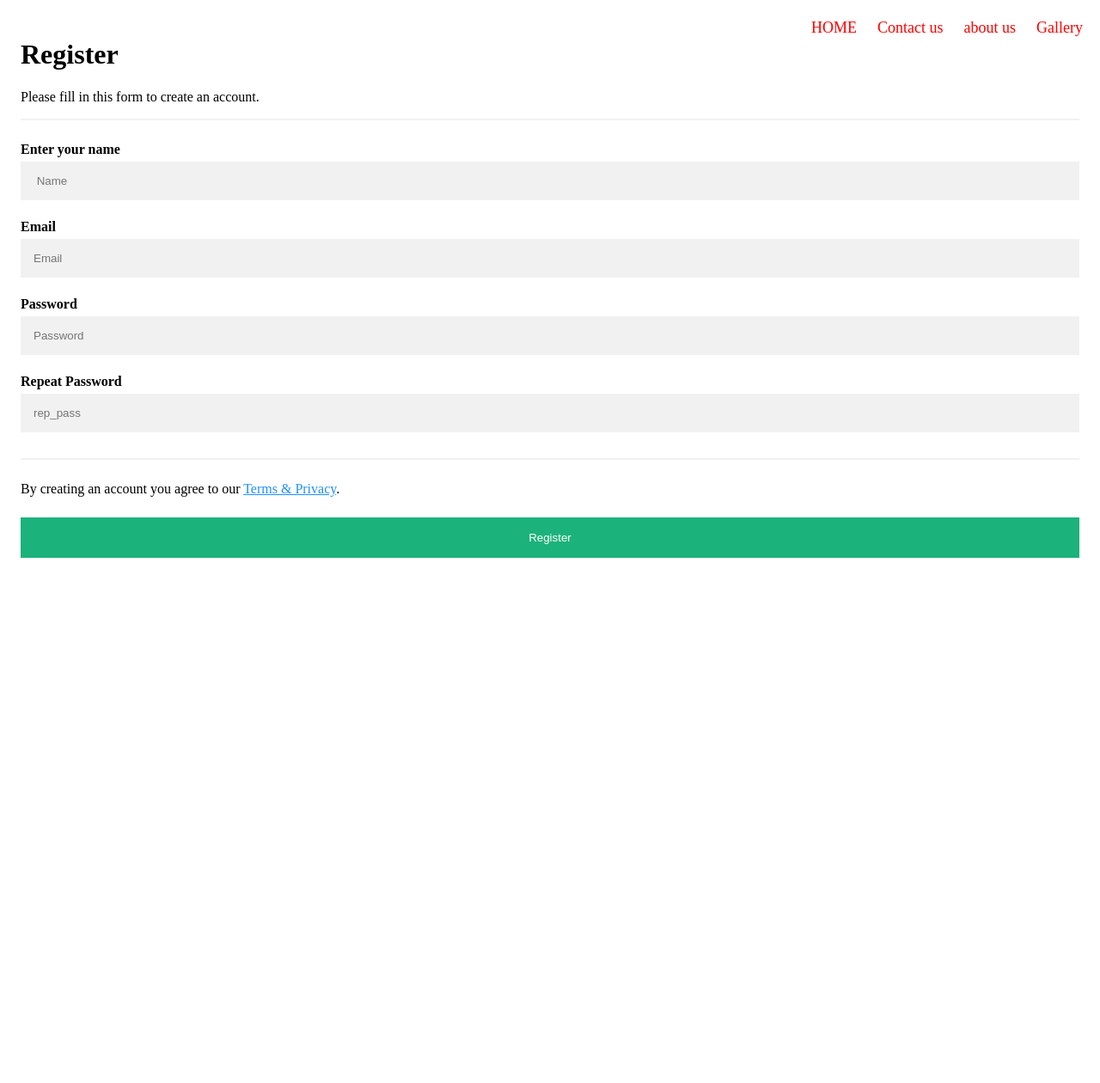
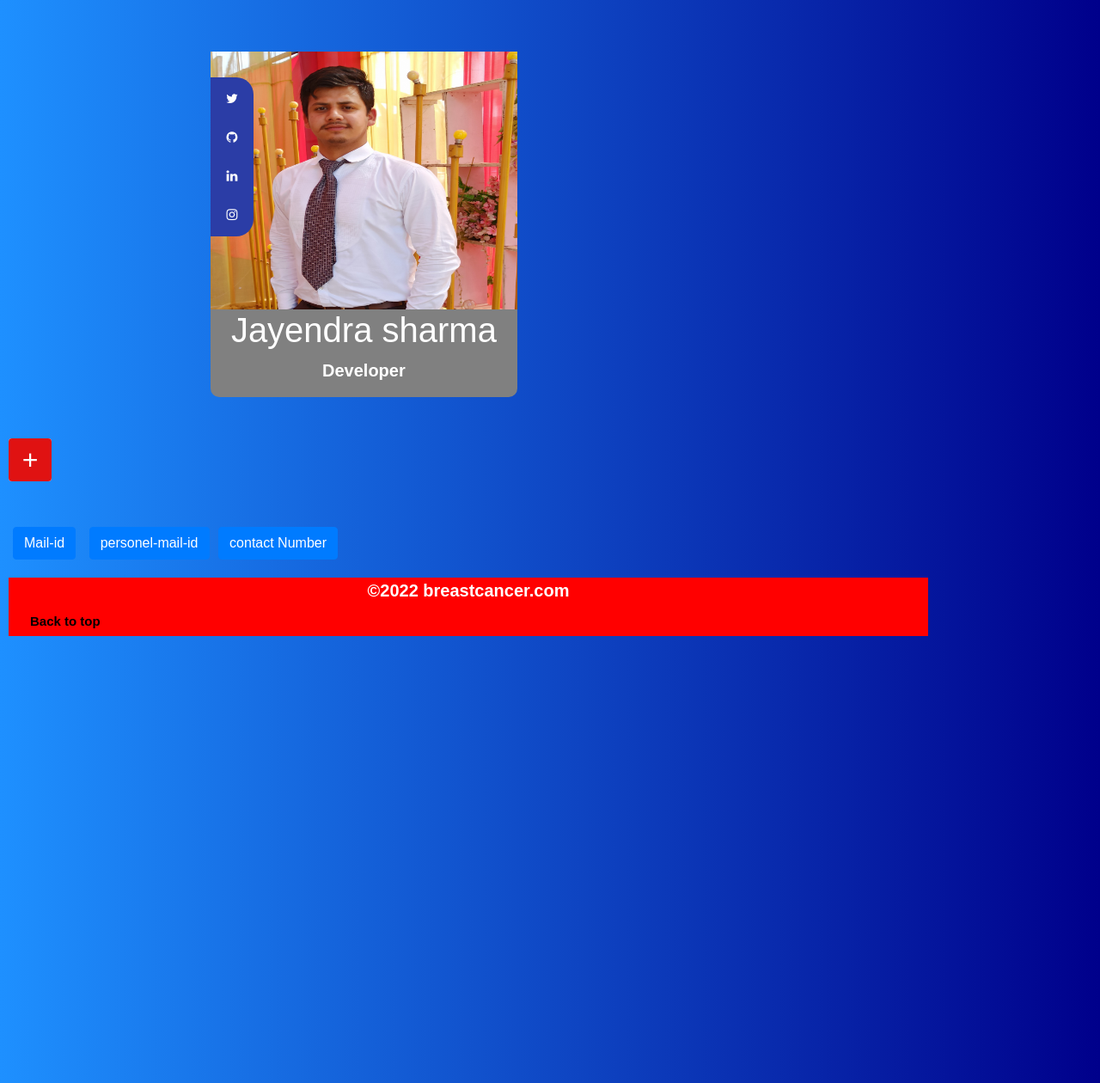
Before and after one commit to Jayendra-1017/Intership_major_project, a Flask app: page /contact in a window 1280 px wide. Shown: the top 1260 px of the page at 86% size. Before the commit the page ends 649 px from the top, so only its background shows below. Run offline with Flask 2, Linux system fonts and the light colour scheme; some libraries are stand-ins or nearby versions.

Commit message:
Update contact.html

```diff
--- a/templates/contact.html
+++ b/templates/contact.html
@@ -1,176 +1,385 @@
-<html lang="en">
+<!DOCTYPE html>
+<html>
+
 <head>
-    <meta charset="UTF-8">
-    <meta http-equiv="X-UA-Compatible" content="IE=edge">
-    <meta name="viewport" content="width=device-width, initial-scale=1.0">
   <title>contact us</title>
+  <link rel="stylesheet" href="style.css">
+  <link rel="stylesheet" href="https://cdn.jsdelivr.net/npm/bootstrap@4.0.0/dist/css/bootstrap.min.css"
+    integrity="sha384-Gn5384xqQ1aoWXA+058RXPxPg6fy4IWvTNh0E263XmFcJlSAwiGgFAW/dAiS6JXm" crossorigin="anonymous">
+  <link rel="stylesheet" href="https://cdnjs.cloudflare.com/ajax/libs/font-awesome/4.7.0/css/font-awesome.min.css">
+  <script src="https://code.jquery.com/jquery-3.6.0.min.js"></script>
   <style>
-* {box-sizing: border-box}
-
-/* Add padding to containers */
-.container {
-  padding: 16px;
+    * {
+      margin: 0;
+      padding: 0;
+      box-sizing: border-box;
+      font-family: Arial;
+      font-weight: bold;
     }
 
-/* Full-width input fields */
-input[type=text], input[type=password] {
-  width: 100%;
-  padding: 15px;
-  margin: 5px 0 22px 0;
-  display: inline-block;
-  border: none;
-  background: #f1f1f1;
+    body {
+      /* display:flex; */
+      justify-content: right;
+      align-items: center;
+      min-height: 100vh;
+      background: #424246;
+      /* overflow:hidden; */
+      overflow-wrap: break-word;
+      /* overflow: scroll; */
+
+      margin-right: 190px;
+      margin-bottom: 500px;
     }
 
-input[type=text]:focus, input[type=password]:focus {
-  background-color: #ddd;
-  outline: none;
+    .navigation {
+      position: relative;
+      width: 50px;
+      height: 50px;
+      background: #fff;
+      transition: width 0.5s, height 0.5s;
+      transition-delay: 0s, 0.75s;
+      transition: 0.5s;
+      z-index: 100000;
+      border-radius: 4px;
+      overflow: hidden;
     }
 
-/* Overwrite default styles of hr */
-hr {
-  border: 1px solid #f1f1f1;
-  margin-bottom: 25px;
+    .navigation.active {
+      width: 250px;
+      height: 400px;
+      transition: height 0.5s, width 0.5s;
+      transition-delay: 0s, 0.75s;
     }
 
-/* Set a style for the submit/register button */
-.registerbtn {
-  background-color: #04AA6D;
-  color: white;
-  padding: 16px 20px;
-  margin: 8px 0;
-  border: none;
+    .navigation .toggle {
+      position: relative;
+      top: 0;
+      left: 0;
+      width: 100%;
+      height: 50px;
+      display: flex;
+      justify-content: flex-end;
+      background: #e01212;
+      transition: 0.5s;
       cursor: pointer;
-  width: 100%;
-  opacity: 0.9;
     }
 
-.registerbtn:hover {
-  opacity:1;
+    .navigation .toggle.active {
+      background: #2196f3;
     }
 
-/* Add a blue text color to links */
-a {
-  color: dodgerblue;
+    .navigation .toggle::before {
+      content: '+';
+      position: absolute;
+      font-size: 2em;
+      display: flex;
+      justify-content: center;
+      align-items: center;
+      width: 50px;
+      height: 50px;
+      color: #fff;
+      font-weight: 400;
+      transition: 0.5s;
     }
 
-/* Set a grey background color and center the text of the "sign in" section */
-.signin {
-  background-color: #f1f1f1;
+    .navigation .toggle.active::before {
+      transform: rotate(315deg);
+    }
+
+    .navigation ul {
+      position: absolute;
+      left: 0;
+      width: 100%;
+    }
+
+    .navigation ul li {
+      position: relative;
+      list-style: none;
+      width: 100%;
+    }
+
+    .navigation ul li a:hover {
+      background: #03a9f4;
+    }
+
+    .navigation ul li a {
+      position: relative;
+      display: block;
+      width: 100%;
+      display: flex;
+      text-decoration: none;
+      color: #154367;
+    }
+
+    .navigation ul li a .icon {
+      position: relative;
+      display: block;
+      min-width: 50px;
+      height: 50px;
+      text-align: center;
+      line-height: 50px;
+    }
+
+    .navigation ul li a .icon .fa {
+      font-size: 24px;
+      color: #154367;
+    }
+
+    .navigation ul li a .title {
+      position: relative;
+      display: block;
+      line-height: 50px;
+      text-align: start;
+      white-space: nowrap;
+    }
+
+    .navigation ul li:hover a .icon .fa,
+    .navigation ul li:hover .title {
+      color: #fff;
+    }
+
+    .footer {
+
+      left: 0;
+      bottom: 0;
+      width: 100%;
+      background-color: red;
+      color: white;
       text-align: center;
     }
 
-/ .header {
-            overflow: hidden;
-            background-color: black;
-            padding: 20px 10px;
+    body {
+      padding: 10px;
+      font-family: Arial;
+
+    }
+
+    .top {
+      font-size: 3em;
+      font-weight: bold;
+      text-align: center;
+    }
+
+
+    .wrap {
+      display: grid;
+      grid-template-columns: repeat(auto-fit, minmax(300px, 1fr));
+      grid-gap: 30px;
+      max-width: 1000px;
+      margin: auto;
+      margin-top: 50px;
 
 
     }
 
-        /* Style the header links */
-        .header a {
-            float: left;
-            color: red;
-            text-align: center;
-            padding: 12px;
-            text-decoration: none;
-            font-size: 18px;
-            line-height: 25px;
-            border-radius: 4px;
+    .box {
+      background: gray;
+      border-radius: 10px;
+      margin-right: 245.4px;
+      margin-left: 200px;
+      width: 356.8px;
     }
 
-        /* Style the logo link (notice that we set the same value of line-height and font-size to prevent the header to increase when the font gets bigger */
-        .header a.logo {
-            font-size: 25px;
-            font-weight: bold;
+    img {
+      width: 100%;
+      height: 300px;
     }
 
-        /* Change the background color on mouse-over */
-        .header a:hover {
-            background-color: #ddd;
+    .social {
+      margin-top: -270px;
+      background: #2b3da6;
+      border-radius: 0 20px 20px 0;
+      position: absolute;
+
+
+    }
+
+    a {
+      display: flex;
+      margin: 5px;
+
+
+      position: relative;
+      text-decoration: none;
+      font-size: 15px;
+      color: #fff;
+      padding: 5px;
+    }
+
+    .fa {
+      line-height: 30px;
+      width: 30px;
+      height: 30px;
+      position: relative;
+      text-align: center;
+
+    }
+
+    .text {
+      text-align: center;
+      color: #fff;
+    }
+
+    p {
+      font-size: 20px;
+    }
+
+    .top {
+      background-color: coral;
       color: black;
     }
 
-        /* Style the active/current link*/
-        .header a.active {
-            background-color: dodgerblue;
-            color: white;
+    body {
+      background-image: linear-gradient(to right, dodgerblue, darkblue);
     }
-
-        /* Float the link section to the right */
-        .header-right {
-            float: right;
-            height: 20px;
-            padding-bottom: 10px;
-            padding-top: initial;
-
-        }
-
-        /* Add media queries for responsiveness - when the screen is 500px wide or less, stack the links on top of each other */
-        @media screen and (max-width: 500px) {
-            .header a {
-                float: none;
-                display: block;
-                text-align: left;
-            }
-
-            .header-right {
-                float: none;
-            }
+.mr{
+  background: red;
+  width: 25px;
 }
 
   </style>
+</head>
 
-</head>
 <body>
- <div class="header">
 
-        <div class="header-right">
-            <a  href="/">HOME</a>
-            <a href="/contact">Contact us</a>
-            <a href="/aboutusnew">about us</a>
-            <a href="/Gallery">Gallery</a>
 
+  <div class="wrap">
+
+    <div class="box">
+
+      <img src="{{ url_for('static',filename = 'image/jayendra.jpg')  }}">
+      <div class="social">
+
+        <a href="https://twitter.com/Jayendra20cs085"><i class="fa fa-twitter"></i></a>
+        <a href="https://github.com/Jayendra-1017"><i class="fa fa-github"></i></a>
+        <a href="https://www.linkedin.com/in/jayendra-sharma-8667ba201/"><i class="fa fa-linkedin"></i></a>
+        <a href="https://www.instagram.com/jayendra_pandit_17/"><i class="fa fa-instagram"></i></a>
+      </div>
+      <div class="text">
+        <h1>Jayendra sharma</h1>
+        <p>Developer</p>
+      </div>
     </div>
 
   </div>
+<br>
+<br>
+  <head>
+
+    <div class="navigation">
+      <div class="toggle"> </div>
+      <ul>
+
+        <li>
+          <a href="/HOME"><span class="icon">
+              <i class="fa fa-home" aria-hidden="true"></i></span>
+            <span class="title">HOME</span></a>
+        </li>
+
+        <li>
+          <a href="/aboutusnew"><span class="icon">
+              <i class="fa fa-id-card" aria-hidden="true"></i></span>
+            <span class="title">About us</span></a>
+        </li>
+        <li>
+          <a href="/contact"><span class="icon">
+              <i class="fa fa-phone" aria-hidden="true"></i></span>
+            <span class="title">contact us</span></a>
+        </li>
+
+        <li>
+          <a href="/Gallery"><span class="icon">
+              <i class="fa fa-file-picture-o" aria-hidden="true"></i></span>
+            <span class="title">Gallery</span></a>
+        </li>
+
+        <li>
+          <a href="/Major"><span class="icon">
+              <i class="fa fa-address-card" aria-hidden="true"></i></span>
+            <span class="title">Major project</span></a>
+        </li>
+
+        <li>
+          <a href="/Minor"><span class="icon">
+              <i class="fa fa-address-card-o" aria-hidden="true"></i></span>
+            <span class="title">Minor project</span></a>
+        </li>
+
+        <li>
+          <a href="#"><span class="icon">
+              <i class="fa fa-sign-out" aria-hidden="true"></i></span>
+            <span class="title">Sign Out</span></a>
+        </li>
+      </ul>
+    </div>
+  </head>
+<br>
+<br>
+
+  <div>
+
+  </div>
+  <div class="jb">
 
 
-    <form  method="post">
-        <div class="container">
-          <h1>Register</h1>
-          <p>Please fill in this form to create an account.</p>
-          <hr>
-           <label for="Name"><b>Enter your name</b></label>
-          <input type="text" placeholder=" Name" name="Name" id="Name" required>
-
-          <label for="Email"><b>Email</b></label>
-          <input type="text" placeholder="Email" name="Email" id="Email" required>
-
-          <label for="Password"><b>Password</b></label>
-          <input type="password" placeholder="Password" name="Password" id="Password" required>
-
-          <label for="rep_pass"><b>Repeat Password</b></label>
-          <input type="password" placeholder="rep_pass" name="rep_pass" id="rep_pass" required>
-          <hr>
-
-          <p>By creating an account you agree to our <a href="#">Terms & Privacy</a>.</p>
-          <button type="submit" class="registerbtn">Register</button>
+    <p>
+      <a class="btn btn-primary" data-toggle="collapse" href="#collapseExample" role="button" aria-expanded="false"
+        aria-controls="collapseExample">
+        Mail-id
+      </a>
+      <a class="btn btn-primary" data-toggle="collapse" href="#collapseExample2" role="button" aria-expanded="false"
+        aria-controls="collapseExample">
+        personel-mail-id
+      </a>
+      <button class="btn btn-primary" type="button" data-toggle="collapse" data-target="#collapseExample1"
+        aria-expanded="false" aria-controls="collapseExample">
+        contact Number
+      </button>
+    </p>
+    <div class="collapse" id="collapseExample">
+      <div class="card card-body">
+        2020pietcsjayendra85@poornima.org
       </div>
+    </div>
+    <div class="collapse" id="collapseExample1">
+      <div class="card card-body">
+        9717134467
+      </div>
+    </div>
+    <div class="collapse" id="collapseExample2">
+      <div class="card card-body">
+        jayendrasharma718@gmail.com
+      </div>
+    </div>
+  </div>
+  <div class="footer">
 
 
-      </form>
-      <script src="https://code.jquery.com/jquery-3.4.1.slim.min.js"
-            integrity="sha384-J6qa4849blE2+poT4WnyKhv5vZF5SrPo0iEjwBvKU7imGFAV0wwj1yYfoRSJoZ+n"
+    <footer class="container">
+
+      <p>©2022 breastcancer.com</a> <br><a href="#" style="color: #000000;">Back to top</a></p>
+    </footer>
+  </div>
+  <script>
+    const navigation =
+      document.querySelector('.navigation');
+    document.querySelector('.toggle').onclick = function () {
+      this.classList.toggle('active');
+      navigation.classList.toggle('active');
+    }
+    $(function () {
+      $(".navigation").draggable();
+    });
+  </script>
+  <script src="https://code.jquery.com/jquery-3.2.1.slim.min.js"
+    integrity="sha384-KJ3o2DKtIkvYIK3UENzmM7KCkRr/rE9/Qpg6aAZGJwFDMVNA/GpGFF93hXpG5KkN"
     crossorigin="anonymous"></script>
-          <script src="https://cdn.jsdelivr.net/npm/popper.js@1.16.0/dist/umd/popper.min.js"
-            integrity="sha384-Q6E9RHvbIyZFJoft+2mJbHaEWldlvI9IOYy5n3zV9zzTtmI3UksdQRVvoxMfooAo"
+  <script src="https://cdn.jsdelivr.net/npm/popper.js@1.12.9/dist/umd/popper.min.js"
+    integrity="sha384-ApNbgh9B+Y1QKtv3Rn7W3mgPxhU9K/ScQsAP7hUibX39j7fakFPskvXusvfa0b4Q"
     crossorigin="anonymous"></script>
-          <script src="https://stackpath.bootstrapcdn.com/bootstrap/4.4.1/js/bootstrap.min.js"
-            integrity="sha384-wfSDF2E50Y2D1uUdj0O3uMBJnjuUD4Ih7YwaYd1iqfktj0Uod8GCExl3Og8ifwB6"
+  <script src="https://cdn.jsdelivr.net/npm/bootstrap@4.0.0/dist/js/bootstrap.min.js"
+    integrity="sha384-JZR6Spejh4U02d8jOt6vLEHfe/JQGiRRSQQxSfFWpi1MquVdAyjUar5+76PVCmYl"
     crossorigin="anonymous"></script>
+</body>
 
-</div>
-</body>
 </html>
```
Lines whose indentation alone changed are shown as unchanged.
